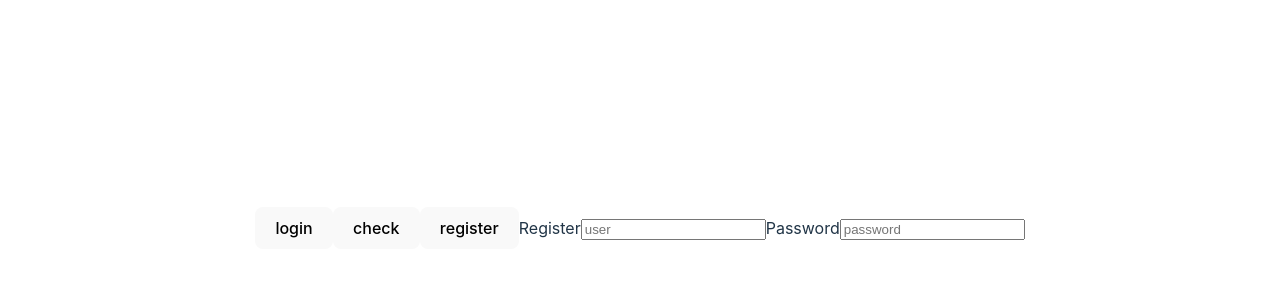
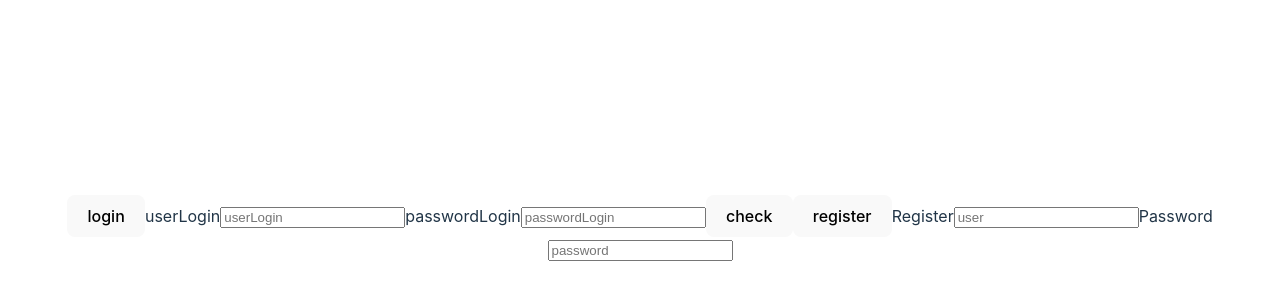
Before and after one commit to aschneiderbuch/90_Tag_Authentifizierung_Authorisierung, a React (Vite) app in the folder frontEnd/vite-project/: page / in a window 1280 px wide. Shown: the part 172-472 px from the top of the page. Built offline with nearby package versions, Linux system fonts and the light colour scheme.

Commit message:
fE login Input

```diff
--- a/frontEnd/vite-project/src/App.jsx
+++ b/frontEnd/vite-project/src/App.jsx
@@ -9,14 +9,21 @@ function App() {
     console.log(document.cookie)
   }, [])
 
+  const userLoginRef = useRef()
+  const passwordLoginRef = useRef()
+
   const login = async () => {
+
+    const userLogin = userLoginRef.current.value
+    const passwordLogin = passwordLoginRef.current.value
+
     const result = await fetch('http://localhost:9999/login', {
       method: 'POST',
       credentials: 'include',         // ! wichtig, damit die Secure Cookies abgefragt und mitgeschickt werden
       headers: {
         'content-type': 'application/json'          //  damit das Prasen mit express.json() funktioniert
       },
-      body: JSON.stringify({ user: 'testName', password: 'testPassword' })
+      body: JSON.stringify({ user: userLogin, password: passwordLogin })  //?   // input Felder in ein Objekt und mitschicken
     })
     const data = await result.json()
     console.log(data)
@@ -78,6 +85,10 @@ function App() {
     <>
 
       <button onClick={login} >login</button>
+      <label htmlFor="userLogin">userLogin</label>
+      <input ref={userLoginRef} type="text" name="userLogin" id="userLogin" placeholder='userLogin' required/>
+      <label htmlFor="passwordLogin">passwordLogin</label>
+      <input ref={passwordLoginRef} type="text" name='passwordLogin' id='passwordLogin' placeholder="passwordLogin" required />
       <button onClick={check}>check</button>
 
       <button onClick={register}>register</button>
```
